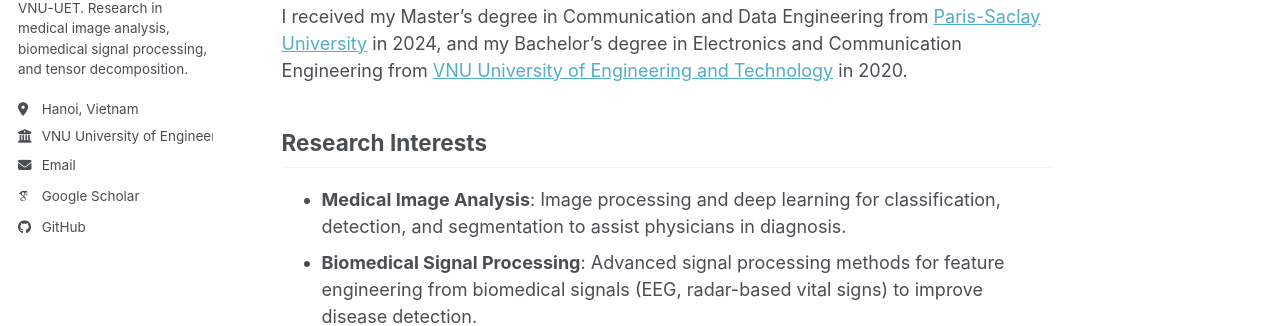
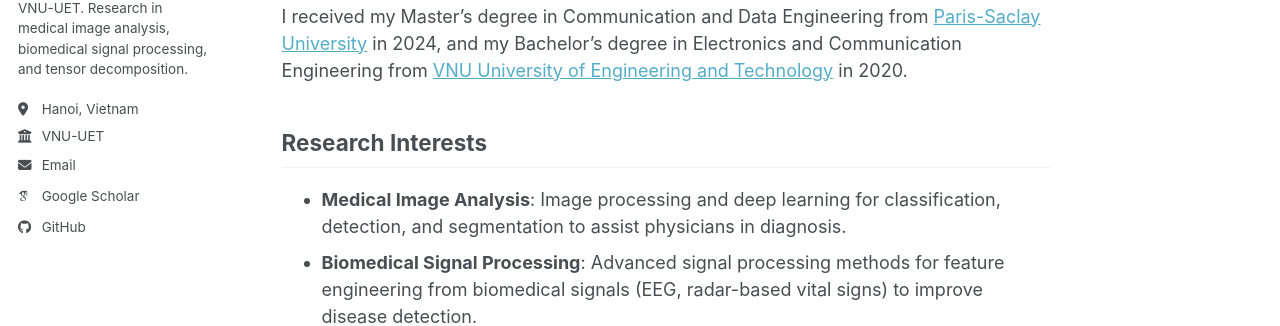
Before and after one commit to QuocAnhLe11/quocanhle11.github.io, a Jekyll site: the page built from _pages/about.md, in a window 1280 px wide. Shown: the part 299-625 px from the top of the page. Built offline with Jekyll 4.4.1, drawn with Linux system fonts in a browser that asks for light colours; some web fonts are replaced; a script bundle is joined from its source files by our own code; library files that are not in the unit come from our copies.

```diff
--- a/_config.yml
+++ b/_config.yml
@@ -27,7 +27,7 @@ author:
   pronouns         : # example: "she/her"
   bio              : "Lecturer & PhD Student at VNU-UET. Research in medical image analysis, biomedical signal processing, and tensor decomposition."
   location         : "Hanoi, Vietnam"
-  employer         : "VNU University of Engineering and Technology"
+  employer         : "VNU-UET"
   uri              : # URL
   email            : "lqanh@vnu.edu.vn"
 
--- /dev/null
+++ b/google7e599f52010776b0.html
@@ -0,0 +1 @@
+google-site-verification: google7e599f52010776b0.html
```
